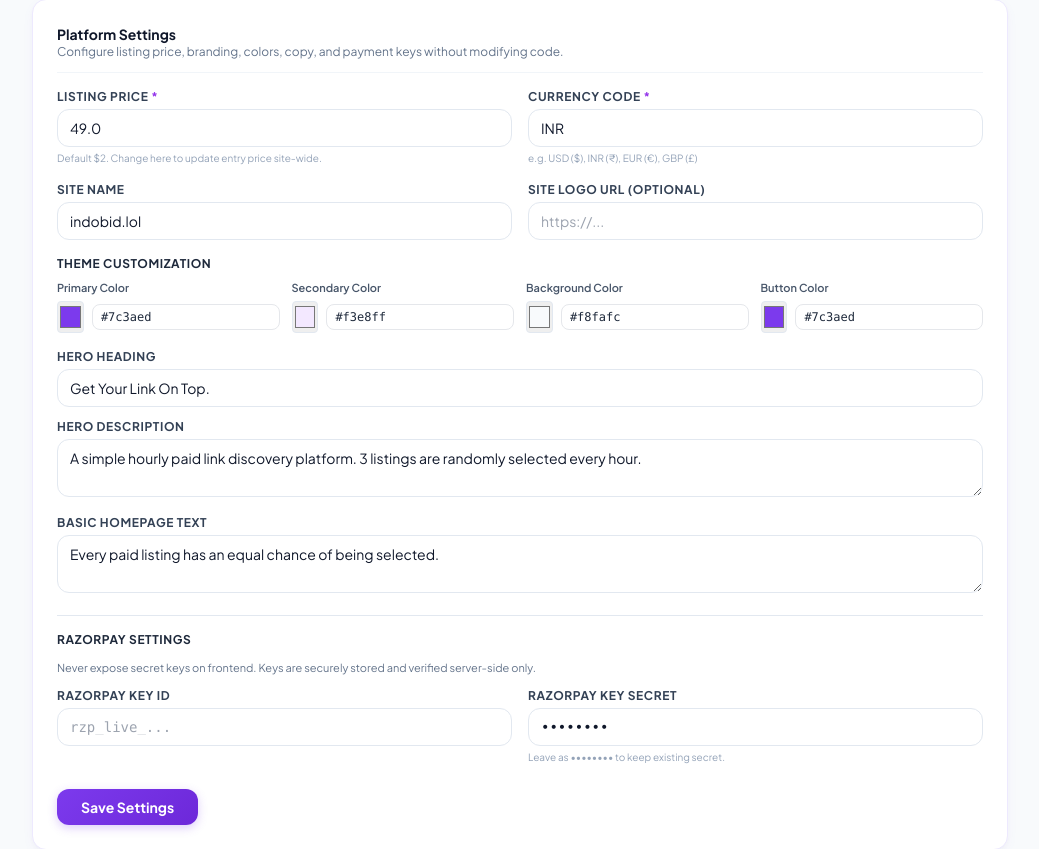
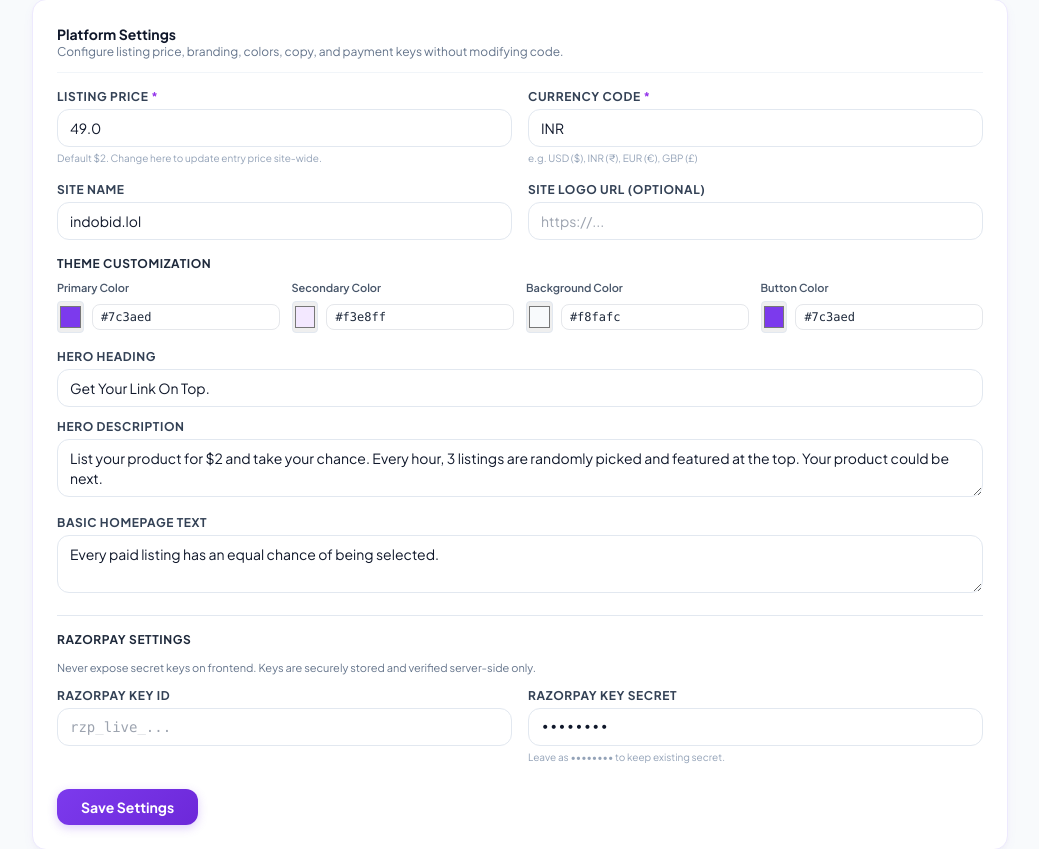
Before and after one commit to Vishal10899/indobid.lol, a Flask app: page /admin/ in a window 1280 px wide. Shown: the part 1152-2001 px from the top of the page, without its empty margins (120-1159 px from the left). Run offline with Flask 3, Linux system fonts and the light colour scheme; the visitor is signed in with stand-in values (Sample User, id 1); data comes from the database, SQL or seed files in the repository; data that the repository does not hold is empty; some libraries are stand-ins or nearby versions.

Commit message:
Update website metadata, Open Graph, and Twitter preview tags for IndoBid

```diff
--- a/models.py
+++ b/models.py
@@ -225,7 +225,7 @@ class SiteSetting(Base):
     background_color = Column(String(32), nullable=False, default="#f8fafc")
     button_color = Column(String(32), nullable=False, default="#7c3aed")
     hero_heading = Column(String(255), nullable=False, default="Get Your Link On Top.")
-    hero_description = Column(Text, nullable=False, default="A simple hourly paid link discovery platform. 3 listings are randomly selected every hour.")
+    hero_description = Column(Text, nullable=False, default="List your product for $2 and take your chance. Every hour, 3 listings are randomly picked and featured at the top. Your product could be next.")
     homepage_text = Column(Text, nullable=False, default="Every paid listing has an equal chance of being selected.")
     razorpay_key_id = Column(String(255), nullable=True, default="")
     razorpay_key_secret = Column(String(255), nullable=True, default="")
@@ -263,7 +263,7 @@ class SiteSetting(Base):
                 background_color="#f8fafc",
                 button_color="#7c3aed",
                 hero_heading="Get Your Link On Top.",
-                hero_description="A simple hourly paid link discovery platform. 3 listings are randomly selected every hour.",
+                hero_description="List your product for $2 and take your chance. Every hour, 3 listings are randomly picked and featured at the top. Your product could be next.",
                 homepage_text="Every paid listing has an equal chance of being selected.",
                 razorpay_key_id="",
                 razorpay_key_secret="",
--- a/templates/admin/dashboard.html
+++ b/templates/admin/dashboard.html
@@ -438,7 +438,7 @@
             Hero Description
           </label>
           <textarea id="hero_description" name="hero_description" rows="2"
-            class="w-full px-3 py-2 rounded-xl bg-white border border-slate-200 text-slate-900 text-xs sm:text-sm focus:outline-none focus:border-purple-600">{{ settings.hero_description|default('Submit your profile or product link. 3 listings are randomly selected every hour.') }}</textarea>
+            class="w-full px-3 py-2 rounded-xl bg-white border border-slate-200 text-slate-900 text-xs sm:text-sm focus:outline-none focus:border-purple-600">{{ settings.hero_description|default('List your product for $2 and take your chance. Every hour, 3 listings are randomly picked and featured at the top. Your product could be next.') }}</textarea>
         </div>
 
         <div>
--- a/templates/base.html
+++ b/templates/base.html
@@ -3,8 +3,25 @@
 <head>
   <meta charset="UTF-8">
   <meta name="viewport" content="width=device-width, initial-scale=1.0">
-  <title>{% block title %}{{ settings.site_name|default('indobid.lol') }} — Hourly Link Discovery{% endblock %}</title>
-  <meta name="description" content="Hourly paid profile and link discovery platform. 3 listings are randomly selected every hour. Equal chance for all.">
+  <title>{% block title %}IndoBid — List Your Product. Trust Your Luck. Get On Top.{% endblock %}</title>
+  <meta name="description" content="{% block meta_description %}List your product for $2 and take your chance. Every hour, 3 listings are randomly picked and featured at the top. Your product could be next.{% endblock %}">
+  <link rel="canonical" href="{% block canonical_url %}https://indobid.lol{{ request.path if request is defined and request and request.path != '/' else '' }}{% endblock %}">
+
+  <!-- Open Graph / Facebook -->
+  <meta property="og:type" content="website">
+  <meta property="og:url" content="https://indobid.lol{{ request.path if request is defined and request and request.path != '/' else '' }}">
+  <meta property="og:site_name" content="IndoBid">
+  <meta property="og:title" content="{% block og_title %}IndoBid — Your Product Could Be Next.{% endblock %}">
+  <meta property="og:description" content="{% block og_description %}List for $2. Every hour, 3 random listings get the top spot. No bidding. Just one shot and a little luck.{% endblock %}">
+  <meta property="og:image" content="https://indobid.lol/static/img/og-preview.png">
+
+  <!-- Twitter / X Card -->
+  <meta name="twitter:card" content="summary_large_image">
+  <meta name="twitter:url" content="https://indobid.lol{{ request.path if request is defined and request and request.path != '/' else '' }}">
+  <meta name="twitter:title" content="{% block twitter_title %}IndoBid — Your Product Could Be Next.{% endblock %}">
+  <meta name="twitter:description" content="{% block twitter_description %}List for $2. 3 random listings get the top spot every hour. Your product could be next.{% endblock %}">
+  <meta name="twitter:image" content="https://indobid.lol/static/img/og-preview.png">
+
   <link rel="icon" type="image/svg+xml" href="{{ url_for('static', filename='img/favicon.svg') }}">
 
   <!-- Tailwind CSS CDN -->
--- a/templates/index.html
+++ b/templates/index.html
@@ -1,6 +1,6 @@
 {% extends "base.html" %}
 
-{% block title %}{{ settings.site_name|default('indobid.lol') }} — {{ settings.hero_heading|default('Get Your Link On Top.') }}{% endblock %}
+{% block title %}IndoBid — List Your Product. Trust Your Luck. Get On Top.{% endblock %}
 
 {% block content %}
 <div class="max-w-4xl mx-auto px-4 sm:px-6 py-6 sm:py-8 space-y-8">
```
Also changed, not shown: tests/test_routes.py (+43 -0 lines), static/img/og-preview.png (added).
